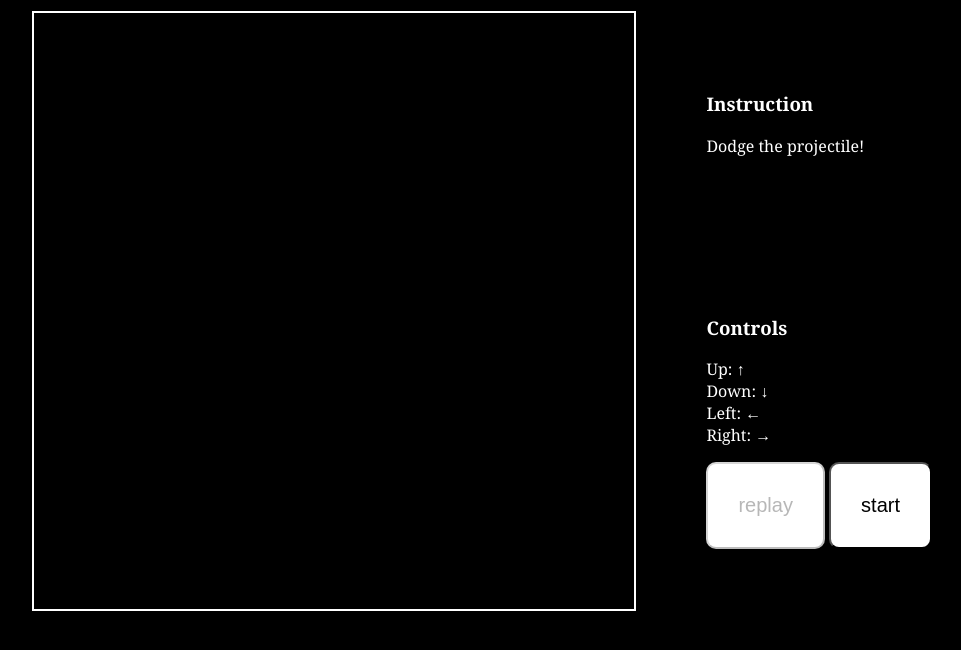
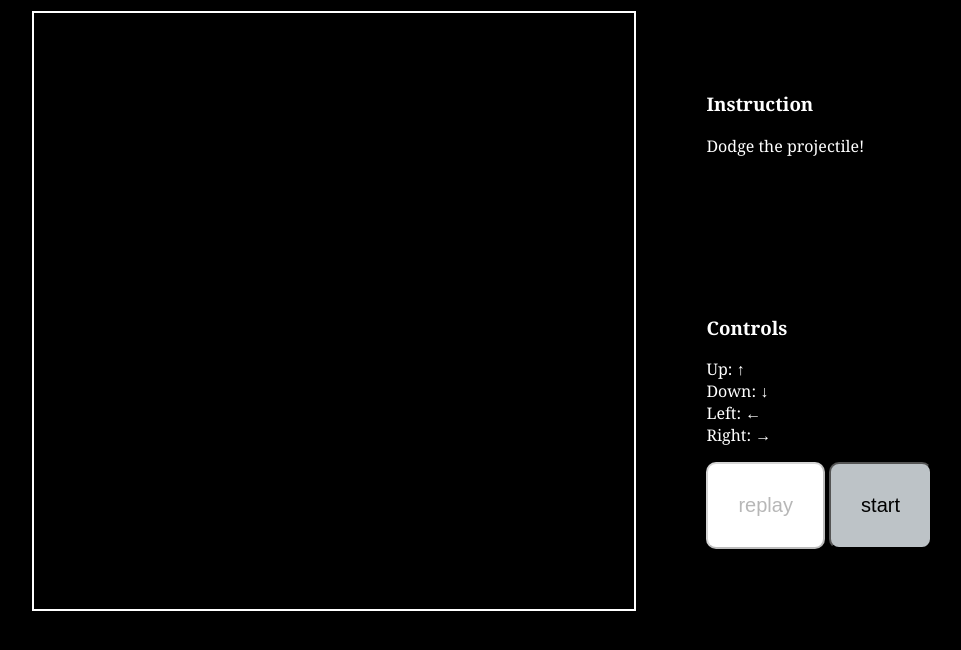
Before and after one commit to godmango/dodge-game-ver2, a plain HTML site: page index.html in a window 1280 px wide. In both pictures the pointer is over the button "start". Shown: the part 132-782 px from the top of the page, without its empty margins (158-1119 px from the left). Drawn offline with Linux system fonts and the light colour scheme.

Commit message:
fourth commit

```diff
--- a/style.css
+++ b/style.css
@@ -40,3 +40,6 @@ body {
 .retryButton:hover {
   background-color: #bdc3c7;
 }
+.startButton:hover {
+  background-color: #bdc3c7;
+}
```
